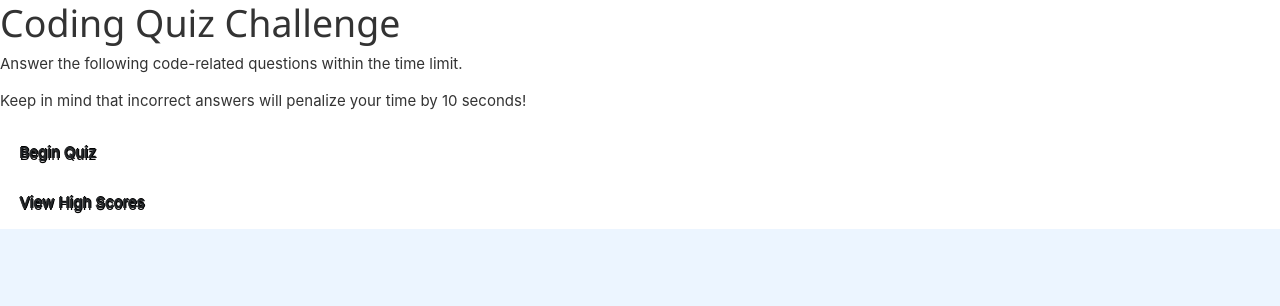
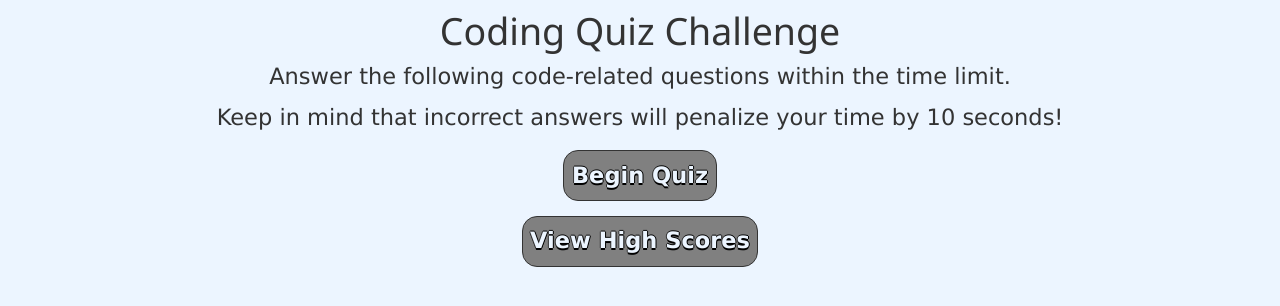
Before and after one commit to Vertis-Z/Code-Quiz, a plain HTML site: page index.html in a window 1280 px wide. Drawn offline with nearby package versions, Linux system fonts and the light colour scheme.

Commit message:
fixed index.html and style.css

```diff
--- a/index.html
+++ b/index.html
@@ -1,86 +1,114 @@
 <!DOCTYPE html>
-<html lang="en-us">
+<html lang="en">
 
 <head>
-    <meta charset="UTF-8" />
+  <meta charset="UTF-8">
+  <meta name="viewport" content="width=device-width, initial-scale=1.0">
+  <link rel="stylesheet" href="./assets/css/reset.css">
+  <link rel="stylesheet" href="https://stackpath.bootstrapcdn.com/bootstrap/4.5.2/css/bootstrap.min.css"
+        integrity="sha384-JcKb8q3iqJ61gNV9KGb8thSsNjpSL0n8PARn9HuZOnIxN0hoP+VmmDGMN5t9UJ0Z" crossorigin="anonymous">
+  <link rel="stylesheet" href="https://www.w3schools.com/w3css/4/w3.css">
   <link rel="stylesheet" href="./assets/css/style.css">
-    <link rel="stylesheet" href="./assets/css/reset.css">
-    <meta name="viewport" content="width=device-width, initial-scale=1.0">
-    <link rel="stylesheet" href="https://www.w3schools.com/w3css/4/w3.css">
-    <link rel="stylesheet" href="https://stackpath.bootstrapcdn.com/bootstrap/4.5.2/css/bootstrap.min.css" integrity="sha384-JcKb8q3iqJ61gNV9KGb8thSsNjpSL0n8PARn9HuZOnIxN0hoP+VmmDGMN5t9UJ0Z" crossorigin="anonymous">
   <title>Code Quiz</title>
 </head>
 
 <body>
-    <header>
+
   <h1>Coding Quiz Challenge</h1>
+
   <div class="start">
     <p>Answer the following code-related questions within the time limit.</p>
     <p> Keep in mind that incorrect answers will penalize your time by 10 seconds!</p>
     <button id="beginBtn" type="button" class="btn">Begin Quiz</button><br>
   </div>
-    </header>
+
   <main class="main">
-        <!-- Quiz Window -->
+
+    <!--Quiz window-->
     <div id="gameCard" class="w3-container hide">
-            <h2 class="timer">TIMER:</h2>
+
+      <h2 class="timer">TIMER: </h2>
+
       <div id="card1" class="w3-card-4">
+
         <header class="w3-container w3-light-grey">
           <h3 id="question">Question Goes HERE!</h3>
         </header>
+
         <hr style="margin-top:0; border-color:transparent;">
+
         <div id="multipleChoice" class="w3-container">
           <div class="questionLine">
             <label id="mcA"></label>
           </div><hr>
+
           <div class="questionLine">
             <label id="mcB"></label>
           </div><hr>
+
           <div class="questionLine">
             <label id="mcC"></label>
           </div><hr>
+
           <div class="questionLine">
-                        <label id="mcD"></label>
+            <label  id="mcD"></label>
           </div>
+
         </div>
+
         <hr style="margin-top:0; border-color:transparent;">
+
         <footer id="feedback1" class="w3-block w3-dark-grey">Can you answer all the questions in time?</footer>
 
       </div>
+
     </div>
+
     <button id="leaderBtn" type="button" class="btn">View High Scores</button><br>
 
-        <!-- Player Input Window -->
+    <!--Player input window-->
     <div id="inputForm" class="w3-container hide">
+
       <h1>!! GAME OVER !!</h1>
+
       <h2>You scored <span id="scoreBtn" class="btn">Score</span> points!</h2>
         <form>
           <label for="initialsBox">Enter Your Initials Here:</label><br>
           <input id="initialsBox" type="text" maxlength="3"><br>
           <input id="submitBtn" type="submit" class="btn">
         </form>
+
     </div>
-        <!-- High Score Window -->
+
+    <!--High Score window-->
     <div id="scoreCard" class="w3-container hide">
+
       <div id="card2" class="w3-card-4">
+
         <header class="w3-container w3-light-grey">
           <h1>Top 10 High Scores</h1>
         </header>
+
         <hr style="margin-top:0; border-color:transparent;">
         <div id="leaderBoard" class="w3-container" style="min-height: 275px"></div>
 
         <hr style="margin-top:0; border-color:transparent;">
         <footer id="feedback2" class="w3-block w3-dark-grey">Thx for Playing</footer>
       </div>
+
       <button id="backBtn" type="button" class="btn">Go Back</button>
       <button id="clearBtn" type="button" class="btn">Clear High Score</button>
+
     </div>
+
   </main>
-</body>
 
+  <script src="./assets/js/questions.js"></script>
   <script src="./assets/js/script.js"></script>
   <script src="https://code.jquery.com/jquery-3.5.1.slim.min.js" integrity="sha384-DfXdz2htPH0lsSSs5nCTpuj/zy4C+OGpamoFVy38MVBnE+IbbVYUew+OrCXaRkfj" crossorigin="anonymous"></script>
   <script src="https://cdn.jsdelivr.net/npm/popper.js@1.16.1/dist/umd/popper.min.js" integrity="sha384-9/reFTGAW83EW2RDu2S0VKaIzap3H66lZH81PoYlFhbGU+6BZp6G7niu735Sk7lN" crossorigin="anonymous"></script>
   <script src="https://stackpath.bootstrapcdn.com/bootstrap/4.5.2/js/bootstrap.min.js" integrity="sha384-B4gt1jrGC7Jh4AgTPSdUtOBvfO8shuf57BaghqFfPlYxofvL8/KUEfYiJOMMV+rV" crossorigin="anonymous"></script>
 
+</body>
+
 </html>
```
Also changed, not shown: assets/css/style.css (+0 -16 lines). Lines whose indentation alone changed are shown as unchanged.
